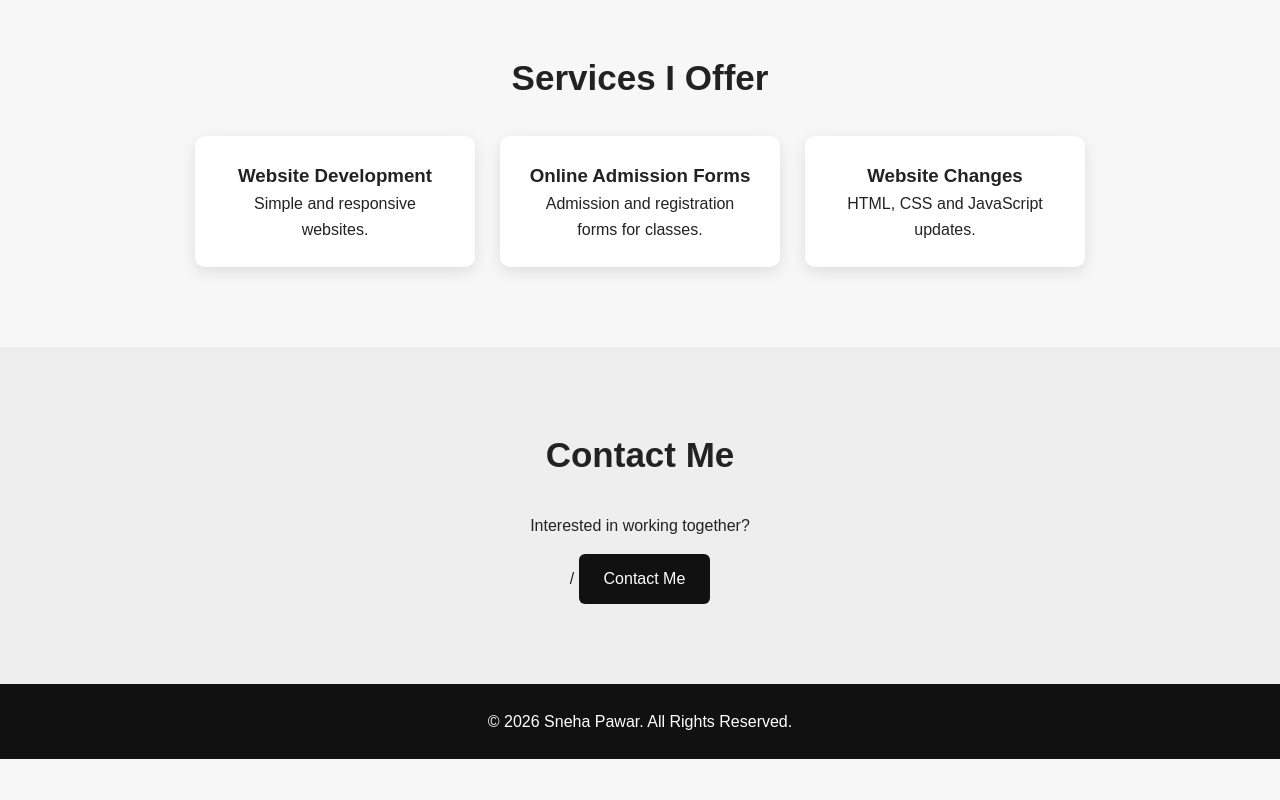
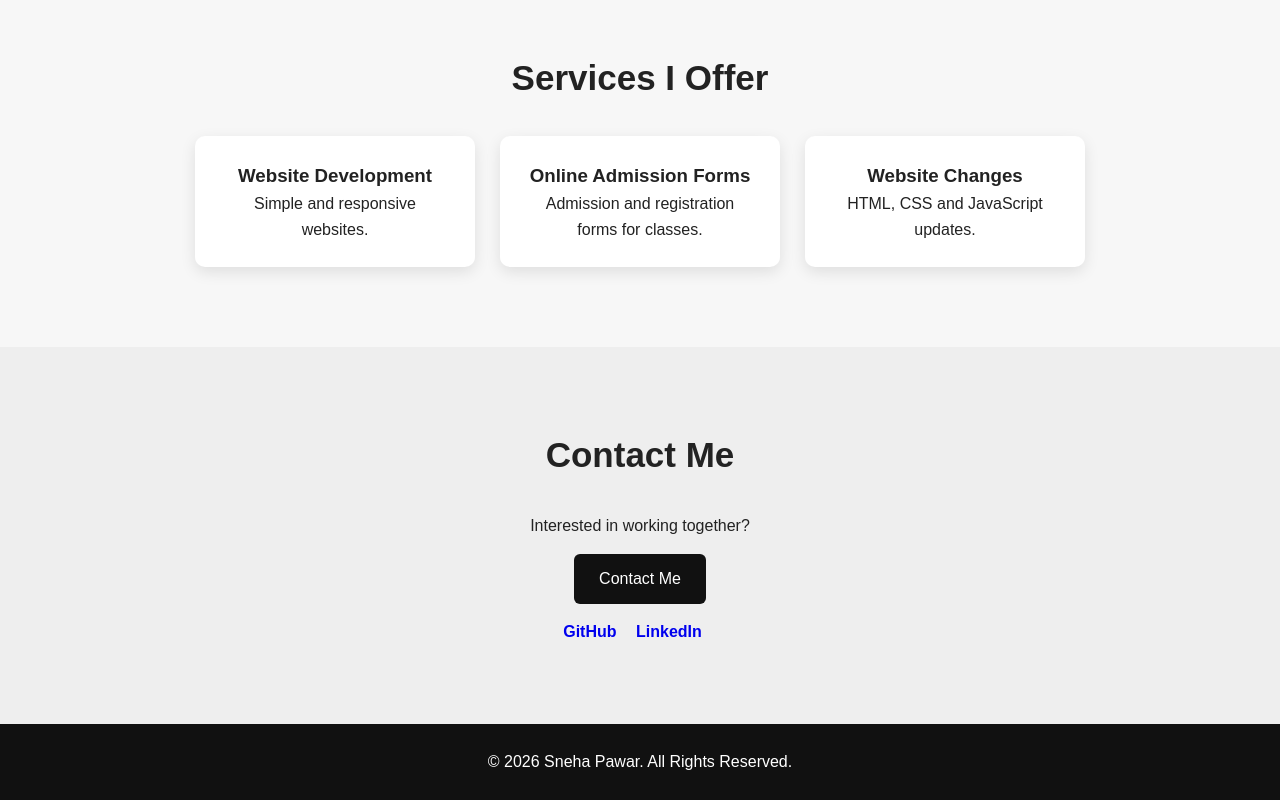
Before and after one commit to snehapawar9384-cpu/sneha-portfolio, a plain HTML site: page index.html in a window 1280 px wide. Shown: the part 2026-2826 px from the top of the page. Before the commit the page ends 2785 px from the top, so only its background shows below. Drawn offline with Linux system fonts and the light colour scheme.

Commit message:
Add GitHub and LinkedIn links

```diff
--- a/index.html
+++ b/index.html
@@ -186,7 +186,7 @@
 
     <p>
         Interested in working together?
-        </p>/
+    </p>
 
     <a
         href="mailto:snehapawar9384@gmail.com"
@@ -194,8 +194,11 @@
         Contact Me
     </a>
 
+    <div class="social-links">
+    <a href="https://github.com/snehapawar9384-cpu" target="_blank">GitHub</a>
+    <a href="https://www.linkedin.com/in/sneha-pawar-7591233b0" target="_blank">LinkedIn</a>
+</div>
 </section>
-
 
     <!-- Footer -->
     <footer>
--- a/style.css
+++ b/style.css
@@ -258,3 +258,12 @@ footer {
         width: 100%;
     }
 }
+.social-links {
+    margin-top: 15px;
+}
+
+.social-links a {
+    margin-right: 15px;
+    text-decoration: none;
+    font-weight: bold;
+}
```
Lines whose indentation alone changed are shown as unchanged.
